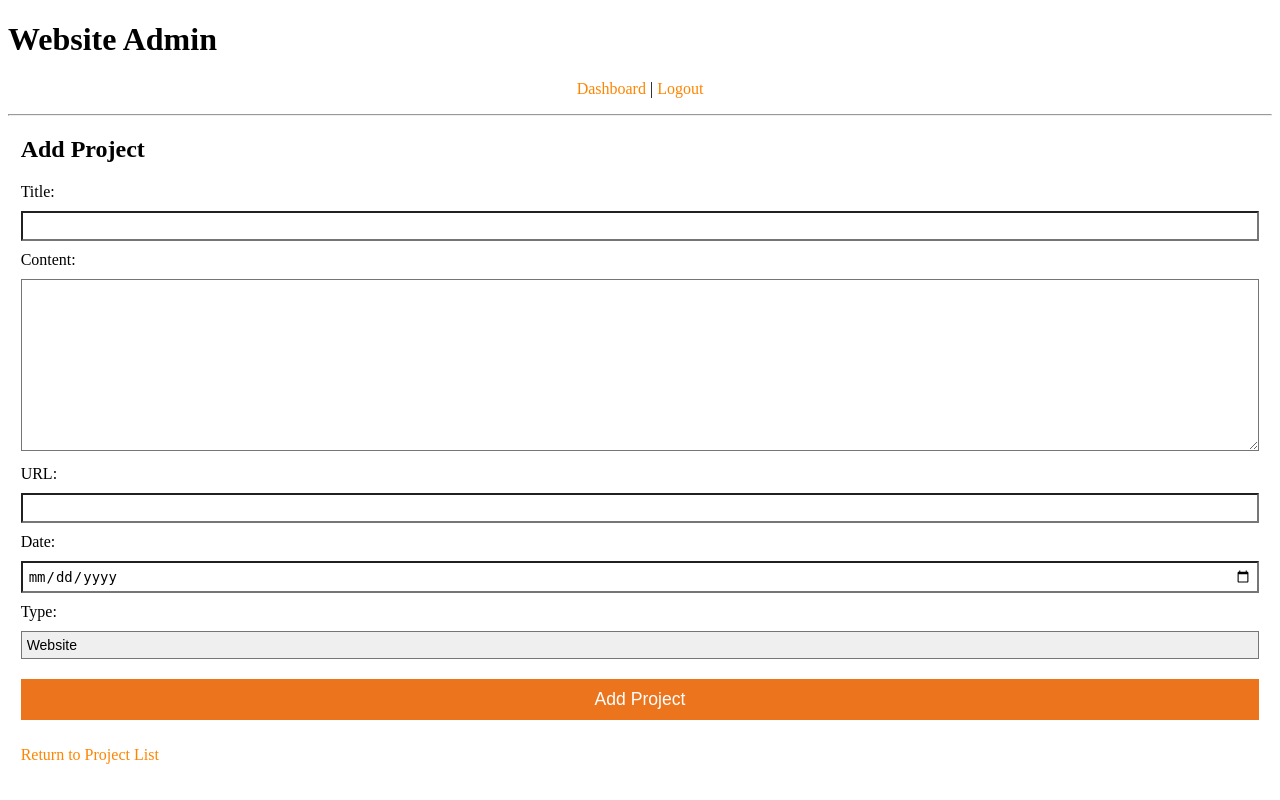
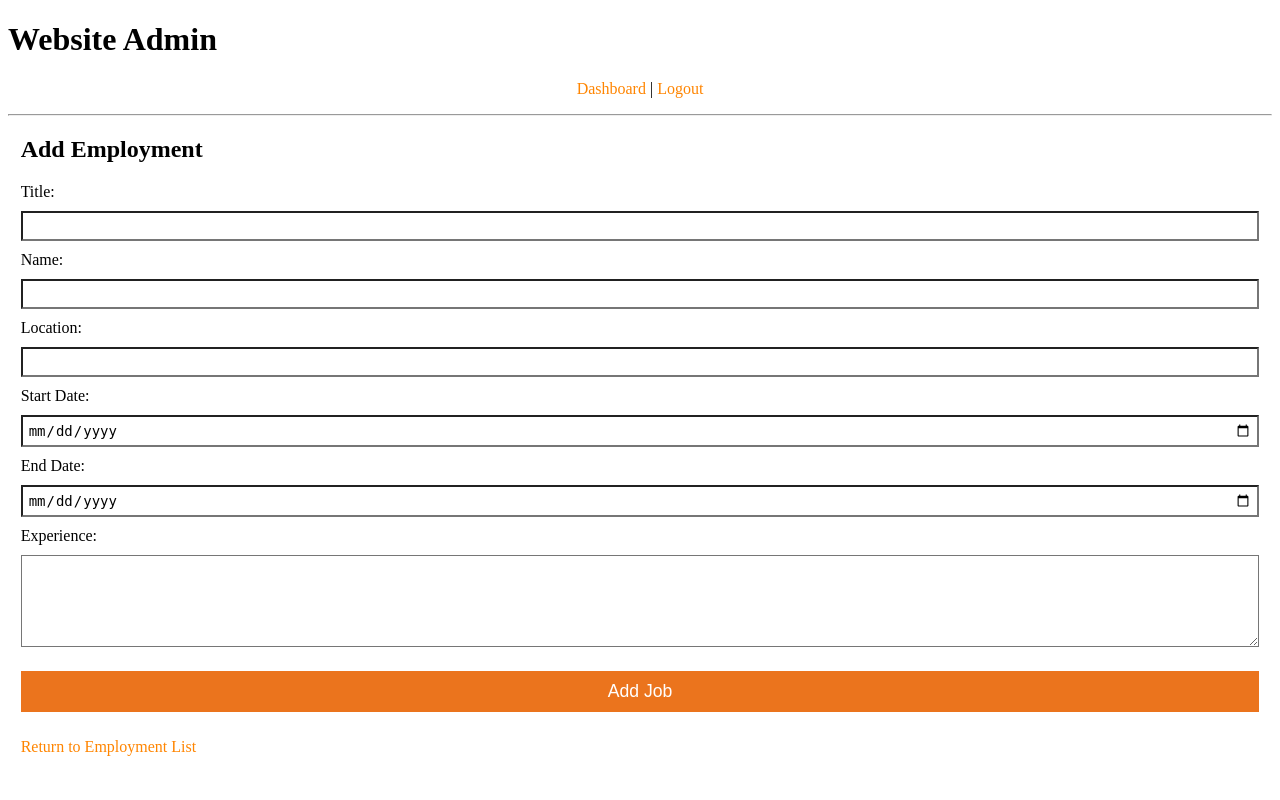
Before and after one commit to Sonnto/http5212-php-cms, a PHP site: page /admin/employment_add.php in a window 1280 px wide. Run offline with PHP 8.4, Linux system fonts and the light colour scheme; a user stored in the database is signed in; data that the repository does not hold is empty; some libraries are stand-ins or nearby versions.

Commit message:
change projects to employment and update columns

```diff
--- a/admin/employment_add.php
+++ b/admin/employment_add.php
@@ -6,32 +6,34 @@ include( 'includes/functions.php' );
 
 secure();
 
-if( isset( $_POST['title'] ) )
+if( isset( $_POST['name'] ) )
 {
 
-  if( $_POST['title'] and $_POST['content'] )
+  if( $_POST['name'] and $_POST['location'] )
   {
 
-    $query = 'INSERT INTO projects (
+    $query = 'INSERT INTO Employment (
         title,
-        content,
-        date,
-        type,
-        url
+        name,
+        location,
+        startDate,
+        endDate,
+        experience,
       ) VALUES (
          "'.mysqli_real_escape_string( $connect, $_POST['title'] ).'",
-         "'.mysqli_real_escape_string( $connect, $_POST['content'] ).'",
-         "'.mysqli_real_escape_string( $connect, $_POST['date'] ).'",
-         "'.mysqli_real_escape_string( $connect, $_POST['type'] ).'",
-         "'.mysqli_real_escape_string( $connect, $_POST['url'] ).'"
-      )';
+         "'.mysqli_real_escape_string( $connect, $_POST['name'] ).'",
+         "'.mysqli_real_escape_string( $connect, $_POST['location'] ).'",
+         "'.mysqli_real_escape_string( $connect, $_POST['startDate'] ).'",
+         "'.mysqli_real_escape_string( $connect, $_POST['endDate'] ).'",
+         "'.mysqli_real_escape_string( $connect, $_POST['experience'] ).'"
+         )';
     mysqli_query( $connect, $query );
 
-    set_message( 'Project has been added' );
+    set_message( 'Job has been added' );
 
   }
 
-  header( 'Location: projects.php' );
+  header( 'Location: employment.php' );
   die();
 
 }
@@ -40,22 +42,42 @@ include( 'includes/header.php' );
 
 ?>
 
-<h2>Add Project</h2>
+<h2>Add Employment</h2>
 
 <form method="post">
 
   <label for="title">Title:</label>
-  <input type="text" name="title" id="title">
+  <input type="text" name="title" id="title"/>
 
   <br>
 
-  <label for="content">Content:</label>
-  <textarea type="text" name="content" id="content" rows="10"></textarea>
+    <label for="name">Name:</label>
+  <input type="text" name="name" id="name"/>
+
+  <br>
+
+  <label for="location">Location:</label>
+  <input type="text" name="location" id="location"/>
+
+  <br>
+
+    <label for="startDate">Start Date:</label>
+  <input type="date" name="startDate" id="startDate"/>
+
+  <br>
+
+    <label for="endDate">End Date:</label>
+  <input type="date" name="endDate" id="endDate"/>
+
+  <br>
+
+    <label for="experience">Experience:</label>
+  <textarea type="text" name="experience" id="experience" rows="5"></textarea>
 
   <script>
 
   ClassicEditor
-    .create( document.querySelector( '#content' ) )
+    .create( document.querySelector( '#experience' ) )
     .then( editor => {
         console.log( editor );
     } )
@@ -67,38 +89,11 @@ include( 'includes/header.php' );
 
   <br>
 
-  <label for="url">URL:</label>
-  <input type="text" name="url" id="url">
-
-  <br>
-
-  <label for="date">Date:</label>
-  <input type="date" name="date" id="date">
-
-  <br>
-
-  <label for="type">Type:</label>
-  <?php
-
-  $values = array( 'Website', 'Graphic Design' );
-
-  echo '<select name="type" id="type">';
-  foreach( $values as $key => $value )
-  {
-    echo '<option value="'.$value.'"';
-    echo '>'.$value.'</option>';
-  }
-  echo '</select>';
-
-  ?>
-
-  <br>
-
-  <input type="submit" value="Add Project">
+  <input type="submit" value="Add Job">
 
 </form>
 
-<p><a href="projects.php"><i class="fas fa-arrow-circle-left"></i> Return to Project List</a></p>
+<p><a href="employment.php"><i class="fas fa-arrow-circle-left"></i> Return to Employment List</a></p>
 
 
 <?php
```
Also changed, not shown: admin/employment_edit.php (+38 -45 lines).
